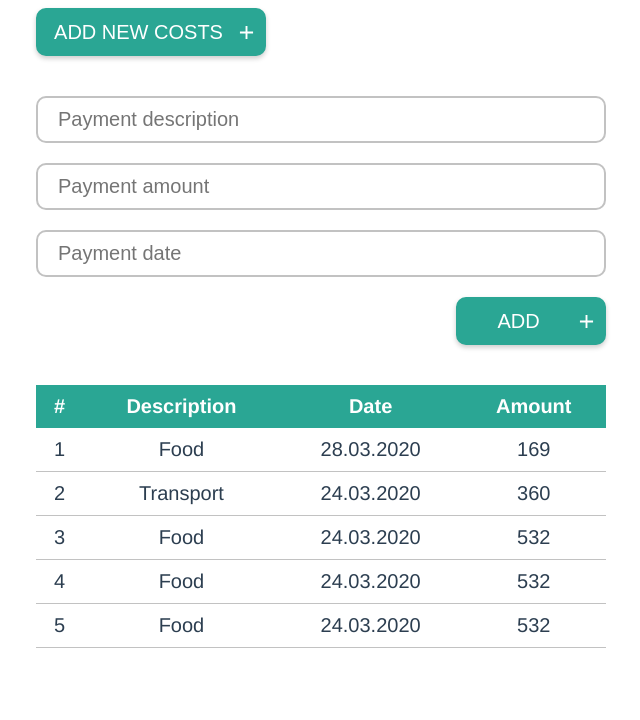
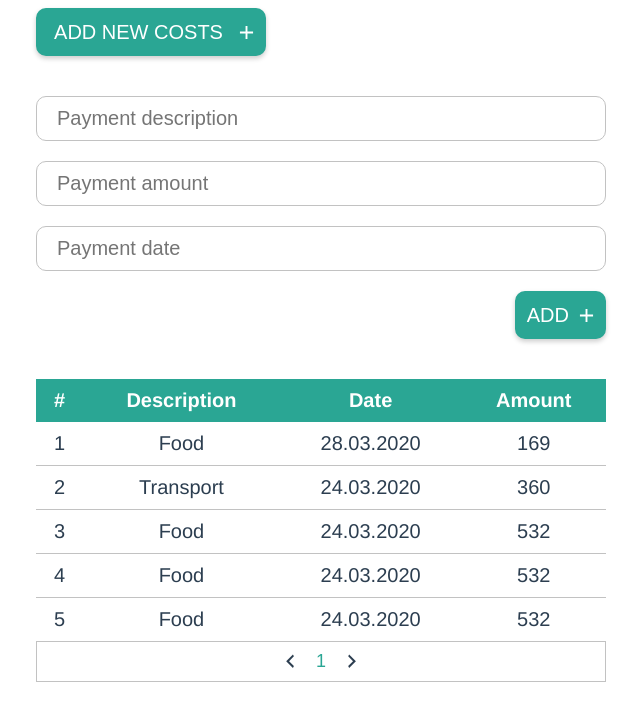
Before and after one commit to Beken-S/my_costs, a Vue app: page / in a window 1280 px wide. Both pictures are taken after a click on the button "ADD NEW COSTS". Shown: the top 720 px of the page, without its empty margins (34-674 px from the left). Built offline with nearby package versions, Linux system fonts and the light colour scheme.

Commit message:
исправления

```diff
--- a/src/components/AddPaymentForm.vue
+++ b/src/components/AddPaymentForm.vue
@@ -1,8 +1,12 @@
 <template>
   <form :class="$style.form">
-    <input type="text" placeholder="Payment description" v-model="description" />
-    <input type="text" placeholder="Payment amount" v-model.number="amount" />
-    <input type="text" placeholder="Payment date" v-model="date" />
+    <input
+      :class="$style.input"
+      type="text"
+      placeholder="Payment description"
+      v-model="description" />
+    <input :class="$style.input" type="text" placeholder="Payment amount" v-model.number="amount" />
+    <input :class="$style.input" type="text" placeholder="Payment date" v-model="date" />
     <custom-button :class="$style.button" @click="addPayment" add>Add</custom-button>
   </form>
 </template>
@@ -47,20 +51,20 @@ export default {
   display: flex;
   flex-direction: column;
   gap: 1.25rem;
-  & input {
-    padding: 0.5em 1em;
-    font-size: 1.25rem;
-    color: #2c3e50;
-    border: 0.1em solid #c2c2c2;
-    border-radius: 0.5em;
-    &:focus {
-      border: 0.1em solid #2aa694;
-      outline: 0.05em solid #2aa694;
-    }
+}
+.input {
+  padding: 0.5em 1em;
+  font-size: 1.25rem;
+  color: #2c3e50;
+  border: 1px solid #c2c2c2;
+  border-radius: 0.5em;
+  &:focus {
+    border: 1px solid #2aa694;
+    outline: 1px solid #2aa694;
   }
 }
 .button {
   align-self: flex-end;
-  min-width: 150px;
+  max-width: 150px;
 }
 </style>
--- a/src/components/CustomButton.vue
+++ b/src/components/CustomButton.vue
@@ -31,6 +31,7 @@ export default {
 <style module lang="scss">
 .main {
   display: flex;
+  flex-wrap:wrap;
   align-items: center;
   padding: 0.5em;
   font-size: 1.25rem;
@@ -61,7 +62,7 @@ export default {
   transition: fill 0.2s;
 }
 .text {
-  flex: 1 0 auto;
+  flex: 1 1 auto;
   text-align: center;
   text-transform: uppercase;
 }
--- a/src/components/CustomPagination.vue
+++ b/src/components/CustomPagination.vue
@@ -3,7 +3,6 @@
     <button :class="$style.button" @click="prevPage">
       <svg
         :class="$style.icon"
-        width="0.6em"
         viewBox="0 0 13 23"
         xmlns="http://www.w3.org/2000/svg"
       >
@@ -14,17 +13,16 @@
       </svg>
     </button>
     <button
-      :class="{[$style.current]:page.current, [$style.button]: true}"
-      v-for="page in range"
-      :key="page.id"
-      @click="setCurrentPage(page.id)"
+      :class="{[$style.current]:button.current, [$style.button]: true}"
+      v-for="button in displayedButtons"
+      :key="button.page"
+      @click="setCurrentPage(button.page)"
     >
-      {{ page.id + 1 }}
+      {{ button.page + 1 }}
     </button>
     <button :class="$style.button" @click="nextPage">
       <svg
         :class="$style.icon"
-        width="0.6em"
         viewBox="0 0 13 23"
         xmlns="http://www.w3.org/2000/svg"
       >
@@ -41,13 +39,17 @@
 export default {
   name: 'CustomPagination',
   props: {
-    displayedPages: {
+    numberButtonsDisplayed: {
       type: Number,
       required: true,
     },
-    numberPages: {
+    numberItems: {
       type: Number,
-      default: 1,
+      required: true,
+    },
+    itemsPerPage: {
+      type: Number,
+      default: 5,
     },
   },
   data() {
@@ -56,79 +58,92 @@ export default {
     };
   },
   computed: {
-    pages() {
+    numberPages() {
+      const { numberItems, itemsPerPage } = this;
+      return Math.ceil(numberItems / itemsPerPage);
+    },
+    pageRange() {
+      const { currentPage, itemsPerPage, numberItems } = this;
+      const start = currentPage * itemsPerPage;
+      const end = start + itemsPerPage;
+      return { start, end: end > numberItems ? numberItems : end };
+    },
+    pageButtons() {
       const { numberPages, currentPage } = this;
-      const pages = [];
+      const buttons = [];
       for (let i = 0; i < numberPages; i += 1) {
-        pages[i] = {
-          id: i,
+        buttons[i] = {
+          page: i,
           current: currentPage === i,
         };
       }
-      return pages;
+      return buttons;
     },
     isScrolling() {
-      const { displayedPages, numberPages } = this;
-      return displayedPages < numberPages;
+      const { numberButtonsDisplayed, numberPages } = this;
+      return numberButtonsDisplayed < numberPages;
     },
     startScrolling() {
-      return Math.round(this.displayedPages / 2) - 1;
+      return Math.round(this.numberButtonsDisplayed / 2) - 1;
     },
     endScrolling() {
       const { startScrolling, numberPages } = this;
       return numberPages - startScrolling;
     },
-    range() {
+    displayedButtons() {
       const {
-        isScrolling, startScrolling, endScrolling, numberPages, displayedPages, currentPage,
+        isScrolling, startScrolling, endScrolling, numberPages, numberButtonsDisplayed, currentPage,
       } = this;
-      const range = { start: 0, end: displayedPages };
+      const range = { start: 0, end: numberButtonsDisplayed };
 
       if (!isScrolling) {
         range.end = numberPages;
       } else if (currentPage > startScrolling) {
         if (currentPage < endScrolling) {
           range.start = currentPage - startScrolling;
-          range.end = range.start + displayedPages;
+          range.end = range.start + numberButtonsDisplayed;
         } else {
           range.end = numberPages;
-          range.start = range.end - displayedPages;
+          range.start = range.end - numberButtonsDisplayed;
         }
       }
-      return this.pages.slice(range.start, range.end);
+      return this.pageButtons.slice(range.start, range.end);
     },
   },
   methods: {
     nextPage() {
-      const { currentPage: pos, numberPages, pages } = this;
+      const { currentPage: current, numberPages, pageButtons } = this;
       const end = numberPages - 1;
-      if (pos < end) {
-        const page = pos + 1;
-        pages[pos].current = false;
-        pages[page].current = true;
-        this.currentPage = page;
-        this.$emit('change-page', page);
+      if (current < end) {
+        const next = current + 1;
+        pageButtons[current].current = false;
+        pageButtons[next].current = true;
+        this.currentPage = next;
+        this.$emit('change-page', this.pageRange);
       }
     },
     prevPage() {
-      const { currentPage: pos, pages } = this;
-      if (pos > 0) {
-        const page = pos - 1;
-        pages[pos].current = false;
-        pages[page].current = true;
-        this.currentPage = page;
-        this.$emit('change-page', page);
+      const { currentPage: current, pageButtons } = this;
+      if (current > 0) {
+        const prev = current - 1;
+        pageButtons[current].current = false;
+        pageButtons[prev].current = true;
+        this.currentPage = prev;
+        this.$emit('change-page', this.pageRange);
       }
     },
     setCurrentPage(page) {
-      const { numberPages: end, currentPage: pos, pages } = this;
+      const { numberPages: end, currentPage: current, pageButtons } = this;
       if (page >= 0 && page <= end) {
-        pages[pos].current = false;
-        pages[page].current = true;
+        pageButtons[current].current = false;
+        pageButtons[page].current = true;
         this.currentPage = page;
-        this.$emit('change-page', page);
+        this.$emit('change-page', this.pageRange);
       }
     },
+  },
+  mounted() {
+    this.$emit('change-page', this.pageRange);
   },
 };
 </script>
@@ -136,14 +151,15 @@ export default {
 <style module lang="scss">
   .pagination {
     display: flex;
+    font-size: 1.25rem;
     justify-content: center;
-    border: 1px solid #c2c2c2;
+    border: 0.05em solid #c2c2c2;
   }
   .button {
     display:flex;
     align-items: center;
     padding: 0.5em 0.6em;
-    font-size: 1.1rem;
+    font-size: 1.125rem;
     color: #2c3e50;
     border: none;
     background-color: #fff;
@@ -156,6 +172,7 @@ export default {
     }
   }
   .icon {
+    width: 0.45em;
     fill: #2c3e50;
     transition: fill 0.2s;
   }
--- a/src/components/ListCosts.vue
+++ b/src/components/ListCosts.vue
@@ -1,4 +1,5 @@
 <template>
+  <div>
     <div :class="$style.wrapper">
       <table :class="$style.list" v-if="isNotEmpty">
         <thead>
@@ -18,12 +19,13 @@
           </tr>
         </tbody>
       </table>
+    </div>
     <custom-pagination
-      v-if="numberPages > 1"
       :class="$style.pagination"
-      :numberPages="numberPages"
-      :displayedPages="5"
-      @change-page="setCurrent"
+      :numberItems="numberItems"
+      :itemsPerPage="5"
+      :numberButtonsDisplayed="5"
+      @change-page="setFilterRange"
     />
   </div>
 </template>
@@ -60,7 +62,7 @@ export default {
   },
   data() {
     return {
-      currentPage: 0,
+      filterRange: {},
     };
   },
   computed: {
@@ -70,25 +72,17 @@ export default {
       }
       return true;
     },
-    numberPages() {
-      return Math.ceil(this.items.length / this.itemsPerPage);
-    },
     numberItems() {
       return this.items.length;
     },
     filteredItems() {
-      const { currentPage, itemsPerPage, numberItems } = this;
-      const start = currentPage * itemsPerPage;
-      const end = start + itemsPerPage;
-      if (end > numberItems) {
-        return this.items.slice(start, numberItems);
-      }
+      const { start, end } = this.filterRange;
       return this.items.slice(start, end);
     },
   },
   methods: {
-    setCurrent(page) {
-      this.currentPage = page;
+    setFilterRange(range) {
+      this.filterRange = { ...range };
     },
   },
 };
@@ -103,6 +97,7 @@ export default {
   width: 100%;
   font-size: 1.25rem;
   border-collapse: collapse;
+
   & thead {
     color: #fff;
     background-color: #2aa694;
@@ -110,8 +105,9 @@ export default {
   & tbody {
     color: #2c3e50;
     & tr {
-      border-bottom: 0.05em solid #c2c2c2;
-
+      &:not(:last-child) {
+        border-bottom: 1px solid #c2c2c2;
+      }
       &:hover {
         background-color: lighten(#2aa694, 55%);
       }
@@ -123,7 +119,4 @@ export default {
     text-align: center;
   }
 }
-.pagination {
-    border-top: none;
-  }
 </style>
```
Lines whose indentation alone changed are shown as unchanged.
